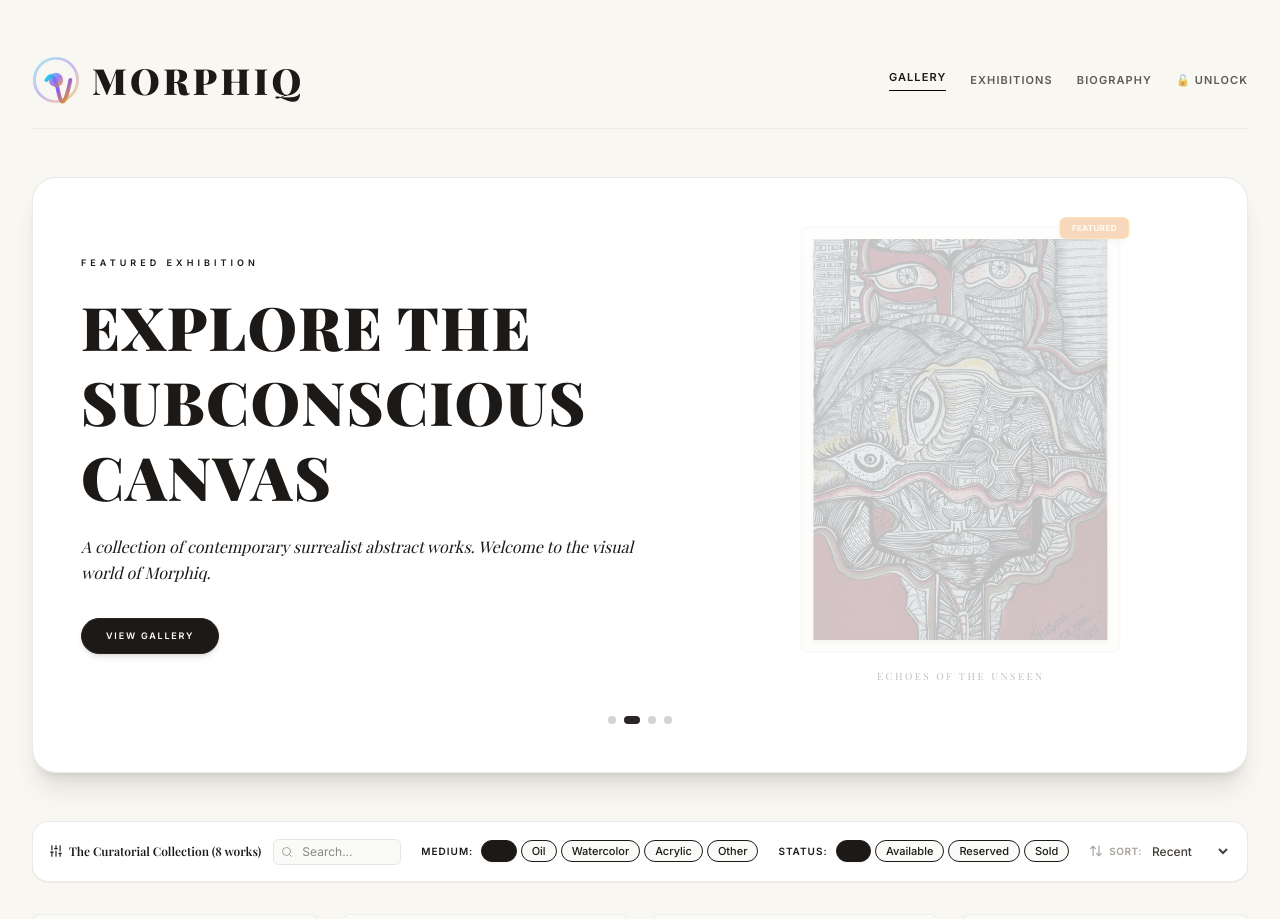
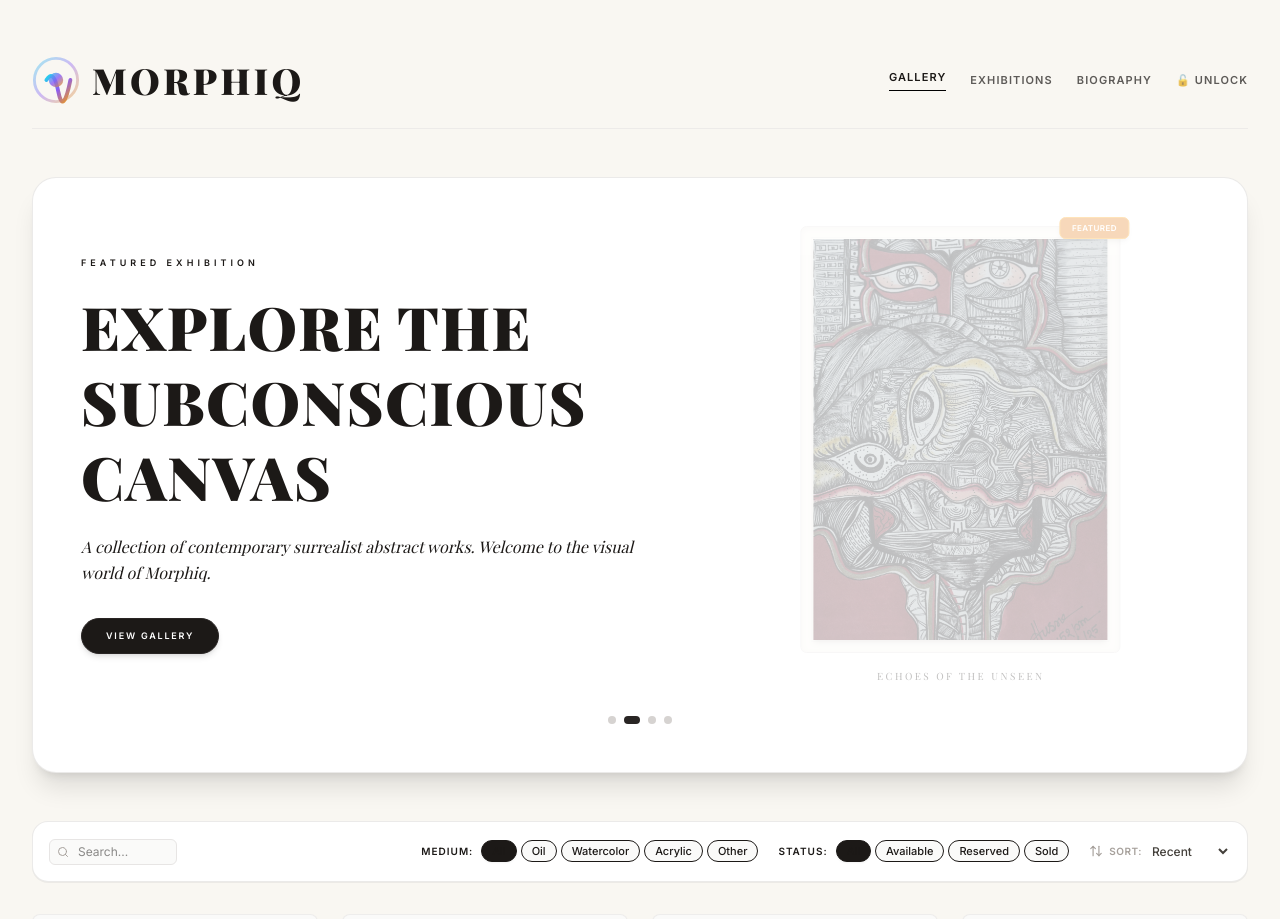
Before and after one commit to Rumpakoley/art_galary_shabnam, a React (Vite) app: page / in a window 1280 px wide. Shown: the top 919 px of the page. Built offline with nearby package versions, Linux system fonts and the light colour scheme; a web font is replaced by a local one.

Commit message:
Remove Curatorial Collection title text from the gallery controls console

```diff
--- a/src/App.tsx
+++ b/src/App.tsx
@@ -491,18 +491,8 @@ export default function App() {
             }`}>
               <div className="flex flex-wrap items-center justify-between gap-4">
 
-                {/* Left: Icon, Title, Reset & Search */}
+                {/* Left: Reset & Search */}
                 <div className="flex flex-wrap items-center gap-3 shrink-0">
-                  <h5 className="font-serif text-xs font-semibold flex items-center gap-1.5 whitespace-nowrap">
-                    <Sliders className={`w-3.5 h-3.5 ${
-                      theme === 'dark' ? 'text-amber-400' :
-                      theme === 'funky' ? 'text-fuchsia-400 font-bold' :
-                      'text-amber-805/60'
-                    }`} />
-                    <span className="hidden sm:inline">The Curatorial Collection ({filteredPaintings.length} works)</span>
-                    <span className="sm:hidden">Collection ({filteredPaintings.length})</span>
-                  </h5>
-
                   {/* Reset button if filters are active */}
                   {(searchQuery || mediumFilter !== 'All' || statusFilter !== 'All') && (
                     <button
```
